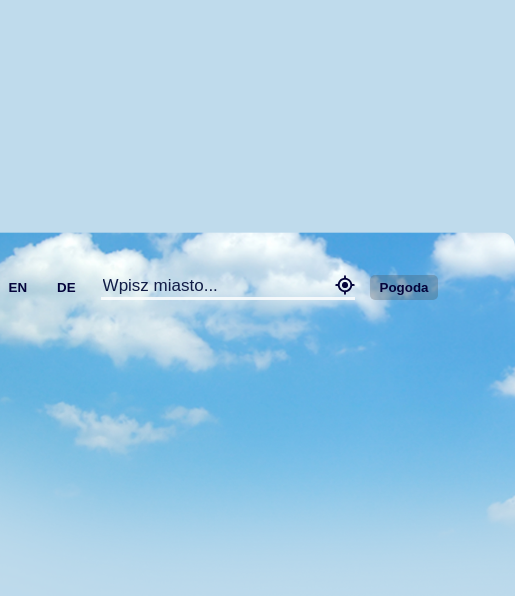
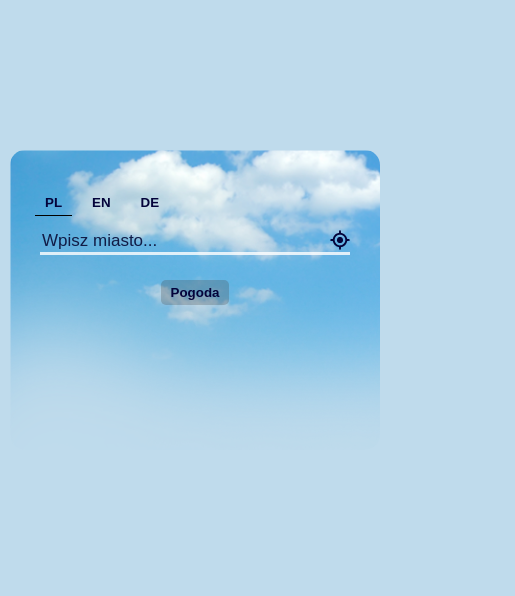
Before and after one commit to ania470/Weather_Widget, a React (Create React App) app: page / in a window 390 px wide. Shown: the top 596 px of the page, 515 px wide, since content can reach past the window. Built offline with nearby package versions, Linux system fonts and the light colour scheme.

Commit message:
mobile styles fixed

```diff
--- a/src/App.js
+++ b/src/App.js
@@ -7,18 +7,14 @@ import img from 'assets/images/sky-bg.png';
 
 const Wrapper = styled.div`
   padding: 40px 20px;
-  width: 600px;
+  box-sizing: border-box;
   min-height: 300px;
   background-image: url(${img});
   background-size: cover;
   background-repeat: no-repeat;
   justify-content: center;
   border-radius: 15px;
-  @media only screen and (max-width: ${({ theme }) => theme.breakpoints.sm}px) {
-    width: 90%;
-    margin: auto;
-    padding: 15px;
-  } ;
+  margin-top: 150px;
 `;
 
 function App() {
--- a/src/assets/styles/GlobalStyles.js
+++ b/src/assets/styles/GlobalStyles.js
@@ -2,9 +2,8 @@ import { createGlobalStyle } from 'styled-components';
 
 export const GlobalStyles = createGlobalStyle`
 body {
-    display: flex;
-    justify-content: center;
-    align-items: center;
-    height: 100vh;
+    padding: 0 10px;
+    max-width: 600px;
+    margin: 0 auto;
     background-color: #bfdbec;
  `;
--- a/src/assets/styles/theme.js
+++ b/src/assets/styles/theme.js
@@ -10,7 +10,7 @@ export const theme = {
     small: '12px',
   },
   breakpoints: {
-    sm: 375,
+    sm: 550,
     md: 768,
     lg: 1024,
     xl: 1280,
--- a/src/components/ChooseCityInput.js
+++ b/src/components/ChooseCityInput.js
@@ -17,6 +17,9 @@ const StyledInput = styled.input`
   ::placeholder {
     color: #111c46;
   }
+  @media only screen and (max-width: ${({ theme }) => theme.breakpoints.sm}px) {
+    width: 100%;
+  } ;
 `;
 const InputWrapper = styled.div`
   position: relative;
--- a/src/components/MoreInfoAboutWeather.js
+++ b/src/components/MoreInfoAboutWeather.js
@@ -13,11 +13,11 @@ const DetailsInfoWeather = styled.div`
   p {
     font-size: 14px;
     font-weight: bold;
+    text-align: left;
     @media only screen and (max-width: ${({ theme }) =>
         theme.breakpoints.sm}px) {
       font-size: 12px;
       width: 95%;
-      text-align: left;
     }
   }
   span {
```
